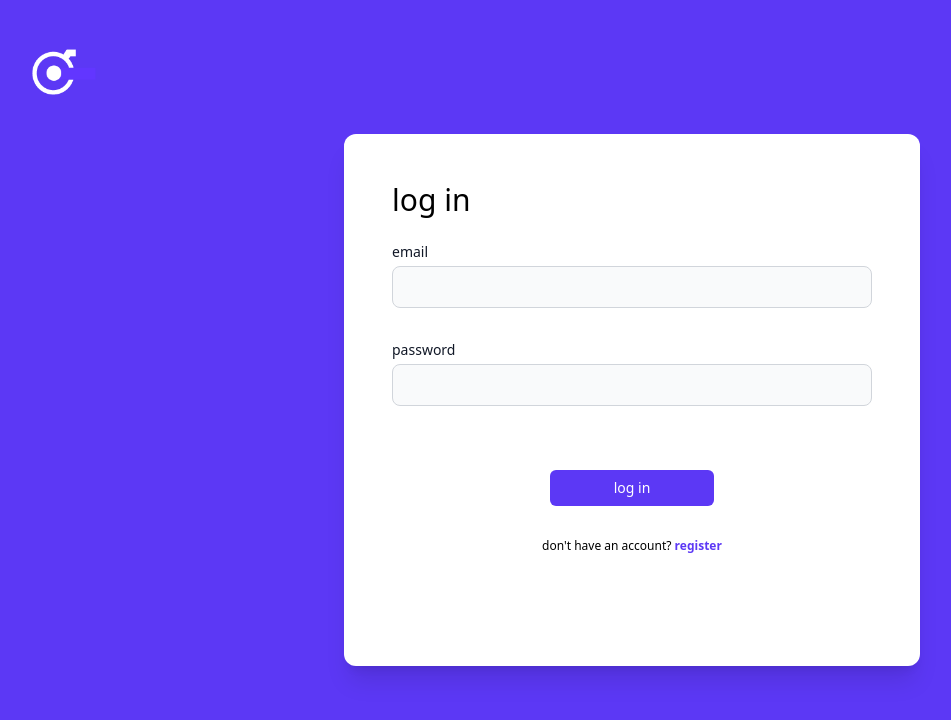
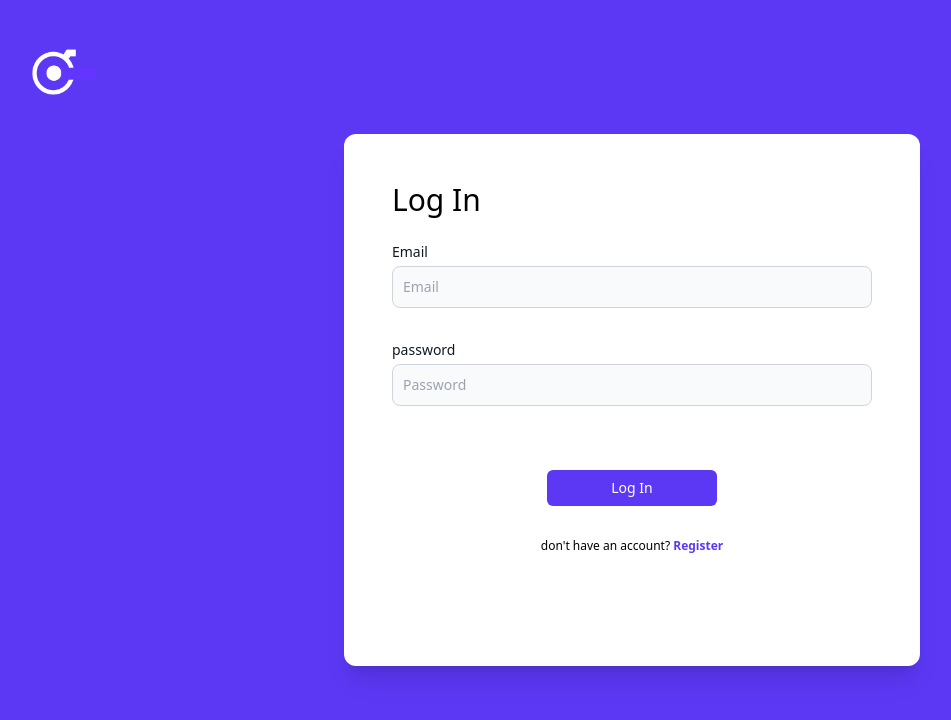
Before and after one commit to Firebird1029/creative-juice-web, a Next.js app: page /login in a window 1280 px wide. Shown: the top 720 px of the page, without its empty margins (8-959 px from the left). Built offline with nearby package versions, Linux system fonts and the light colour scheme; no server answers.

Commit message:
Auth complete
Hid the profile page behind authentication

```diff
--- a/components/authContext.jsx
+++ b/components/authContext.jsx
@@ -6,7 +6,7 @@ const authUserContext = createContext({
 	loading: true,
 	signIn: async () => {},
 	createUser: async () => {},
-	signOut: async () => {},
+	signOutUser: async () => {},
 })
 
 export function AuthUserProvider({ children }) {
--- a/components/firebaseAuth.jsx
+++ b/components/firebaseAuth.jsx
@@ -5,6 +5,7 @@ import {
 	createUserWithEmailAndPassword,
 	signInWithEmailAndPassword,
 	onAuthStateChanged,
+	signOut,
 } from "firebase/auth"
 
 const formatAuthUser = (user) => ({
@@ -42,8 +43,14 @@ export default function useFirebaseAuth() {
 
 	const createUser = (email, password) =>
 		createUserWithEmailAndPassword(auth, email, password)
+			.then((userCredential) => {
+				console.log(userCredential.user)
+			})
+			.catch((error) => {
+				console.log(error.message)
+			})
 
-	const signOut = () => firebase.auth().signOut().then(clear)
+	const signOutUser = () => signOut(auth)
 	// const signOut = () => {} //TODO: Implement signOut
 
 	useEffect(() => {
@@ -56,6 +63,6 @@ export default function useFirebaseAuth() {
 		loading,
 		signIn,
 		createUser,
-		signOut,
+		signOutUser,
 	}
 }
--- a/pages/login.jsx
+++ b/pages/login.jsx
@@ -1,8 +1,32 @@
 import Head from "next/head"
 import Link from "next/link"
 import Logo from "@/components/Logo"
+import { useState } from "react"
+import { useAuth } from "@/components/authContext"
+import { useRouter } from "next/router"
 
 export default function Login() {
+	const [email, setEmail] = useState("")
+	const [password, setPassword] = useState("")
+	const [error, setError] = useState(null)
+	const router = useRouter()
+	// const router = useRouter()
+	const { signIn } = useAuth()
+
+	const onSubmit = (event) => {
+		setError(null)
+		signIn(email, password)
+			.then((authUser) => {
+				console.log("Success. The user was successfully logged in.")
+				router.push("/profile")
+			})
+			.catch((error) => {
+				console.log(error)
+				setError(error.message)
+			})
+		event.preventDefault()
+	}
+
 	return (
 		<>
 			<Head>
@@ -13,19 +37,21 @@ export default function Login() {
 				<Logo color="white" />
 				<div className="container m-auto max-w-xl">
 					<div className="card min-w-full">
-						<p className="text-3xl">log in</p>
+						<p className="text-3xl">Log In</p>
 						<br />
-						<form className="form">
+						<form className="form" onSubmit={onSubmit}>
 							<label
 								htmlFor="email"
 								className="block mb-2 text-sm font-medium text-gray-900"
 							>
-								<span className="mb-1 inline-block">email</span>
+								<span className="mb-1 inline-block">Email</span>
 								<input
 									type="email"
 									id="email"
 									className="bg-gray-50 border border-gray-300 text-gray-900 text-sm rounded-lg focus:ring-blue-500 focus:border-blue-500 block w-full p-2.5"
-									placeholder=""
+									placeholder="Email"
+									value={email}
+									onChange={(e) => setEmail(e.target.value)}
 									required
 								/>
 							</label>
@@ -40,6 +66,11 @@ export default function Login() {
 								<input
 									type="password"
 									id="password"
+									value={password}
+									onChange={(e) =>
+										setPassword(e.target.value)
+									}
+									placeholder="Password"
 									className="bg-gray-50 border border-gray-300 text-gray-900 text-sm rounded-lg focus:ring-blue-500 focus:border-blue-500 block w-full p-2.5"
 									required
 								/>
@@ -50,7 +81,7 @@ export default function Login() {
 									type="submit"
 									className="text-white bg-primary hover:bg-primary focus:ring-4 focus:outline-none focus:ring-blue-300 font-medium rounded-md text-sm w-full sm:w-auto px-16 py-2 text-center"
 								>
-									log in
+									Log In
 								</button>
 
 								<div className="mt-8">
@@ -58,7 +89,7 @@ export default function Login() {
 										don&apos;t have an account?&nbsp;
 										<span className="font-bold text-primary">
 											<Link href="/register">
-												register
+												Register
 											</Link>
 										</span>
 									</p>
--- a/pages/profile.jsx
+++ b/pages/profile.jsx
@@ -1,8 +1,19 @@
 import Head from "next/head"
 import Image from "next/image"
 import Logo from "@/components/Logo"
+import { useAuth } from "@/components/authContext"
+import { useEffect } from "react"
+import { useRouter } from "next/router"
 
 export default function Profile() {
+	const router = useRouter()
+	const { authUser, loading, signOutUser } = useAuth()
+	useEffect(() => {
+		if (!loading && !authUser) router.push("/login")
+	}, [authUser, loading])
+	const onButtonClick = () => {
+		signOutUser().then(() => router.push("/login"))
+	}
 	return (
 		<>
 			<Head>
@@ -11,15 +22,16 @@ export default function Profile() {
 			</Head>
 			<main className="p-6 bg-white flex min-h-screen">
 				<Logo color="purple" />
+				<button onClick={onButtonClick}>Log Out</button>
 				<div className="container m-auto max-w-xl">
 					<div className="h-36 w-full bg-primary rounded-lg mb-8" />
 					{/* TODO move next div to overlap */}
-					<div class="flex justify-between flex-col sm:flex-row">
+					<div className="flex justify-between flex-col sm:flex-row">
 						<div className="mb-8">
 							<div className="w-32 h-32 bg-secondary rounded-full">
 								<Image alt="TODO" />
 							</div>
-							<p className="text-3xl mt-4">peter li</p>
+							<p className="text-3xl mt-4">{authUser?.email}</p>
 							<p className="text-md">guitarist @ yale</p>
 						</div>
 						<div className="mb-8 sm:mb-0">
--- a/pages/register.jsx
+++ b/pages/register.jsx
@@ -3,6 +3,7 @@ import Link from "next/link"
 import Logo from "@/components/Logo"
 import { useState } from "react"
 import { useAuth } from "@/components/authContext"
+import { useRouter } from "next/router"
 
 export default function Register() {
 	const [email, setEmail] = useState("")
@@ -10,6 +11,7 @@ export default function Register() {
 	const [passwordConfirm, setPasswordConfirm] = useState("")
 	const [error, setError] = useState(null)
 	const { createUser } = useAuth()
+	const router = useRouter()
 
 	const onSubmit = (event) => {
 		setError(null)
@@ -17,7 +19,7 @@ export default function Register() {
 			createUser(email, password)
 				.then(() => {
 					console.log("Success. The user is created in firebase")
-					// router.push("/")
+					router.push("/profile")
 				})
 				.catch((error) => {
 					setError(error.message)
```
